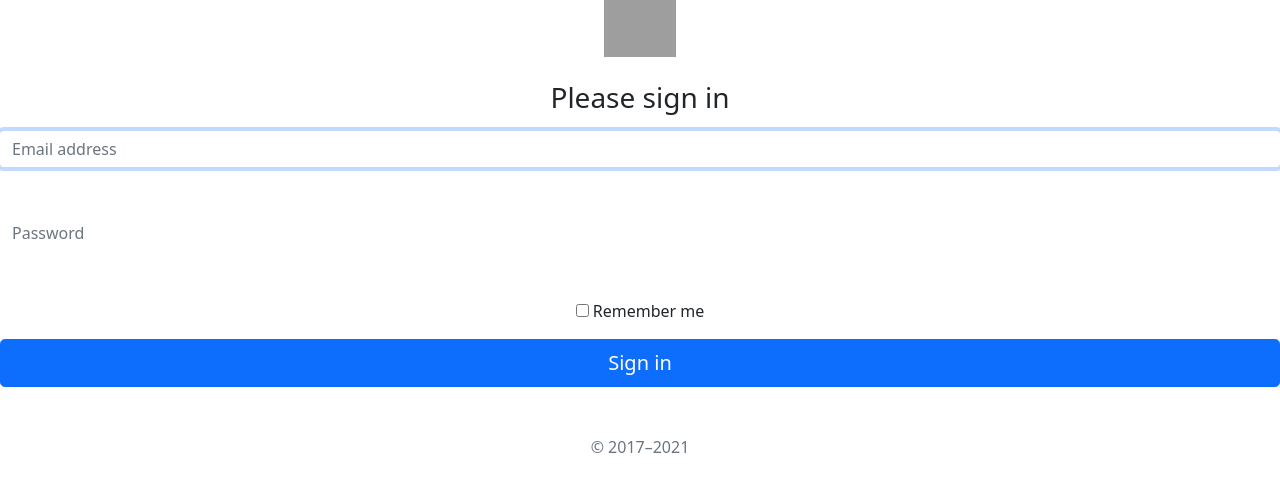
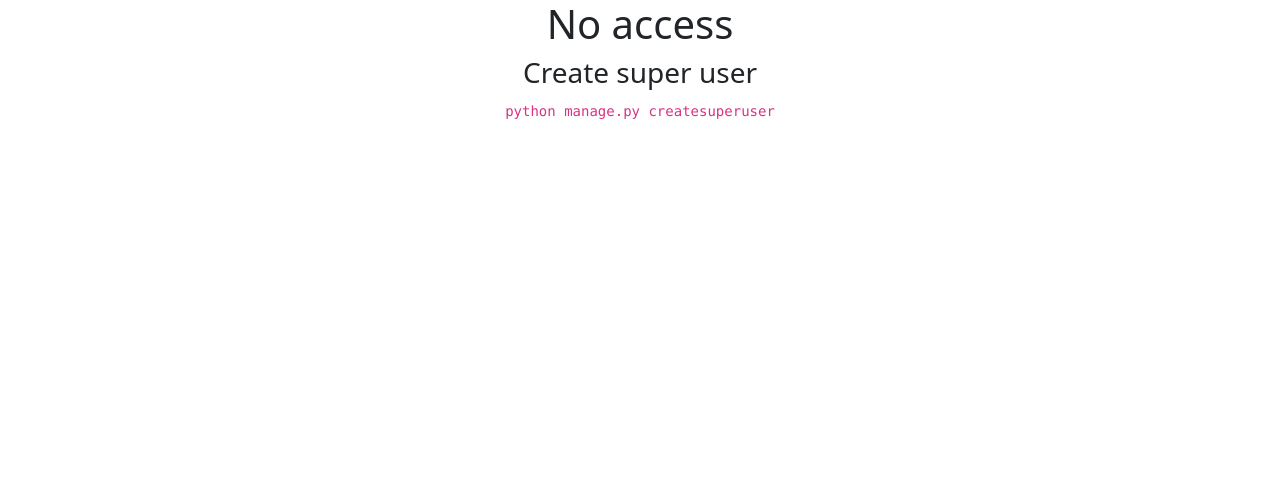
Before and after one commit to themir8/blocknote, a Django app: template templates/main/login.html in a window 1280 px wide. Shown: the top 492 px of the page. Run offline with Django 3.2, Linux system fonts and the light colour scheme; the template is opened without the code that fills it, so the values that code supplies are empty; grey boxes are pictures that could not be loaded.

Commit message:
Initial commit

```diff
--- /dev/null
+++ b/requirements.txt
@@ -0,0 +1,4 @@
+asgiref==3.3.1
+Django==3.1.6
+pytz==2021.1
+sqlparse==0.4.1
--- a/templates/main/login.html
+++ b/templates/main/login.html
@@ -4,59 +4,17 @@
   <head>
     <meta charset="utf-8">
     <meta name="viewport" content="width=device-width, initial-scale=1">
-    <meta name="description" content="">
-    <meta name="author" content="Mark Otto, Jacob Thornton, and Bootstrap contributors">
-    <meta name="generator" content="Hugo 0.80.0">
-    <title>Signin Template · Bootstrap v5.0</title>
-
-    <link rel="canonical" href="https://getbootstrap.com/docs/5.0/examples/sign-in/">
-
-
 
     <!-- Bootstrap core CSS -->
     <link href="https://cdn.jsdelivr.net/npm/bootstrap@5.0.0-beta2/dist/css/bootstrap.min.css" rel="stylesheet" integrity="sha384-BmbxuPwQa2lc/FVzBcNJ7UAyJxM6wuqIj61tLrc4wSX0szH/Ev+nYRRuWlolflfl" crossorigin="anonymous">
-
-    <style>
-      .bd-placeholder-img {
-        font-size: 1.125rem;
-        text-anchor: middle;
-        -webkit-user-select: none;
-        -moz-user-select: none;
-        user-select: none;
-      }
-
-      @media (min-width: 768px) {
-        .bd-placeholder-img-lg {
-          font-size: 3.5rem;
-        }
-      }
-    </style>
-
-
-    <!-- Custom styles for this template -->
-    <link href='{% static "main/signin.css" %}' rel="stylesheet">
   </head>
   <body class="text-center">
 
-<main class="form-signin">
-  <form>
-    <img class="mb-4" src="../assets/brand/bootstrap-logo.svg" alt="" width="72" height="57">
-    <h1 class="h3 mb-3 fw-normal">Please sign in</h1>
-    <label for="inputEmail" class="visually-hidden">Email address</label>
-    <input type="email" id="inputEmail" class="form-control" placeholder="Email address" required autofocus>
-    <label for="inputPassword" class="visually-hidden">Password</label>
-    <input type="password" id="inputPassword" class="form-control" placeholder="Password" required>
-    <div class="checkbox mb-3">
-      <label>
-        <input type="checkbox" value="remember-me"> Remember me
-      </label>
-    </div>
-    <button class="w-100 btn btn-lg btn-primary" type="submit">Sign in</button>
-    <p class="mt-5 mb-3 text-muted">&copy; 2017–2021</p>
-  </form>
-</main>
+<h1>No access</h1>
 
+<h3>Create super user</h3>
 
+<code lang="sh">python manage.py createsuperuser</code>
 
   </body>
 </html>
```
Also changed, not shown: apps/main/views.py (+23 -19 lines), templates/main/index.html (+4 -4 lines), README.md, 2 other files.
